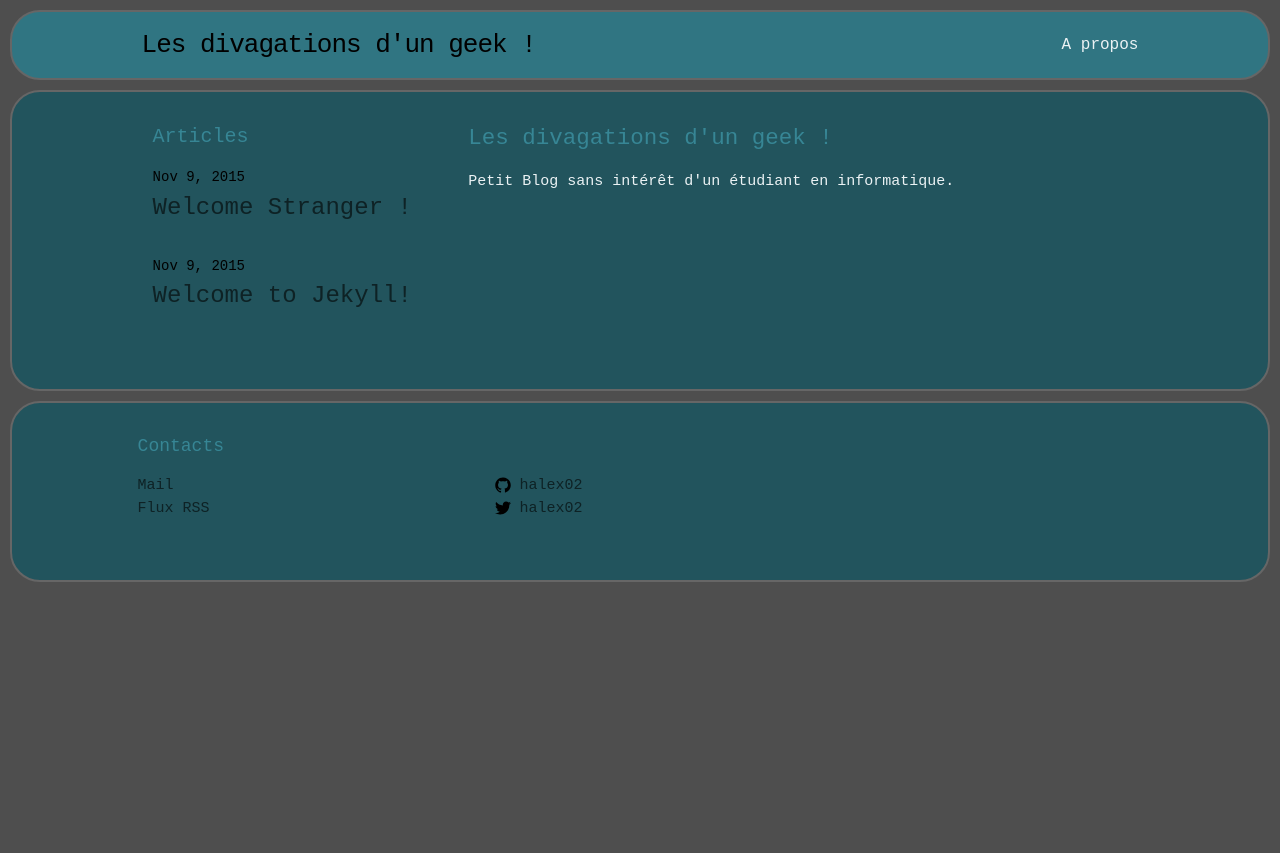
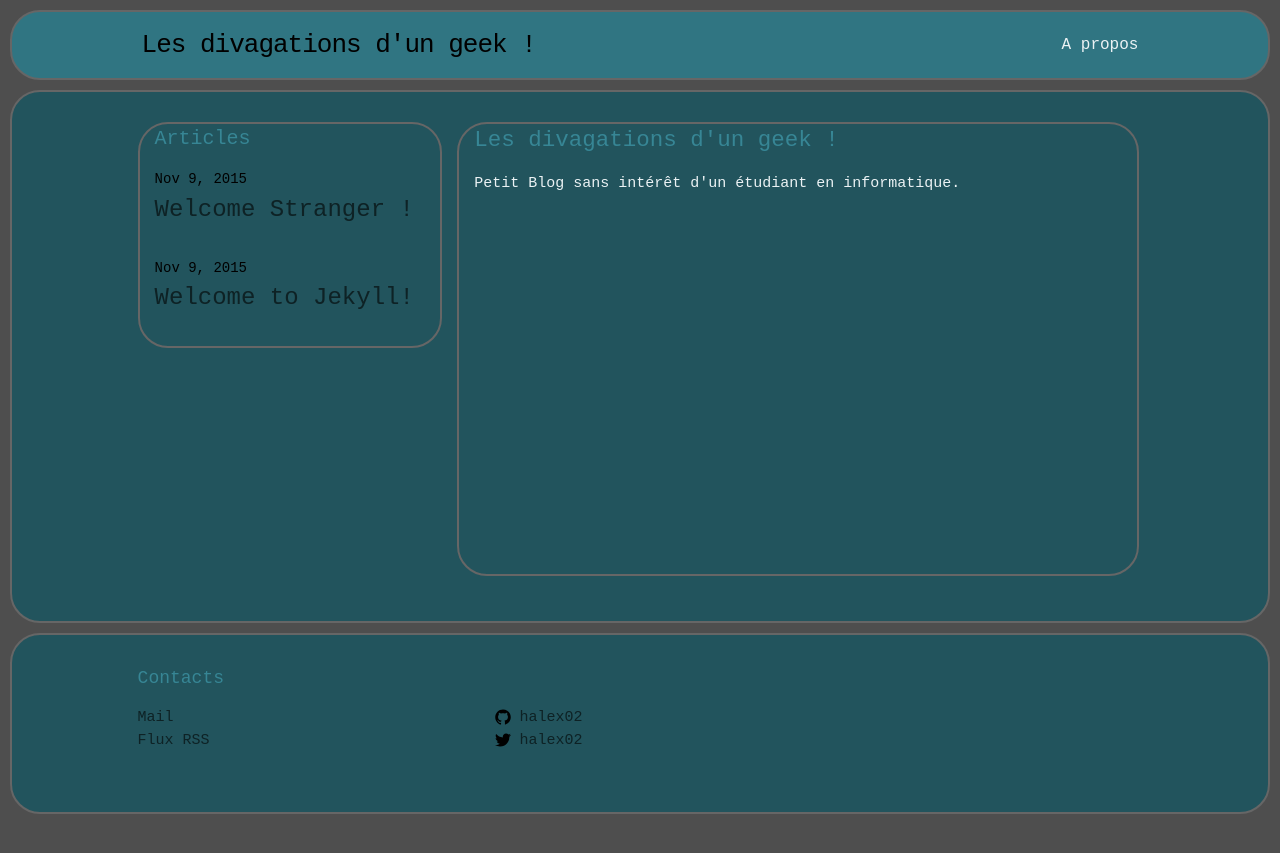
Before and after one commit to halex02/halex02.github.io, a Jekyll site: the page built from index.html, in a window 1280 px wide. Shown: the top 853 px of the page. Built offline with Jekyll 4.4.1, drawn with Linux system fonts in a browser that asks for light colours.

Commit message:
ajout des cadres

```diff
--- a/_sass/_layout.scss
+++ b/_sass/_layout.scss
@@ -200,7 +200,9 @@
     float: left;
     margin-bottom: $spacing-unit / 2;
     padding-left: $spacing-unit / 2;
-    margin-left: $spacing-unit / 2
+    margin-left: $spacing-unit / 2 ;
+    border: 2px solid $grey-color-light ;
+    border-radius : 30px/30px
 }
 
 .main-col-1 {
@@ -209,6 +211,7 @@
 
 .main-col-2 {
     width: 65%;
+    min-height: 450px ;
     }
 
 .post-list {
```
